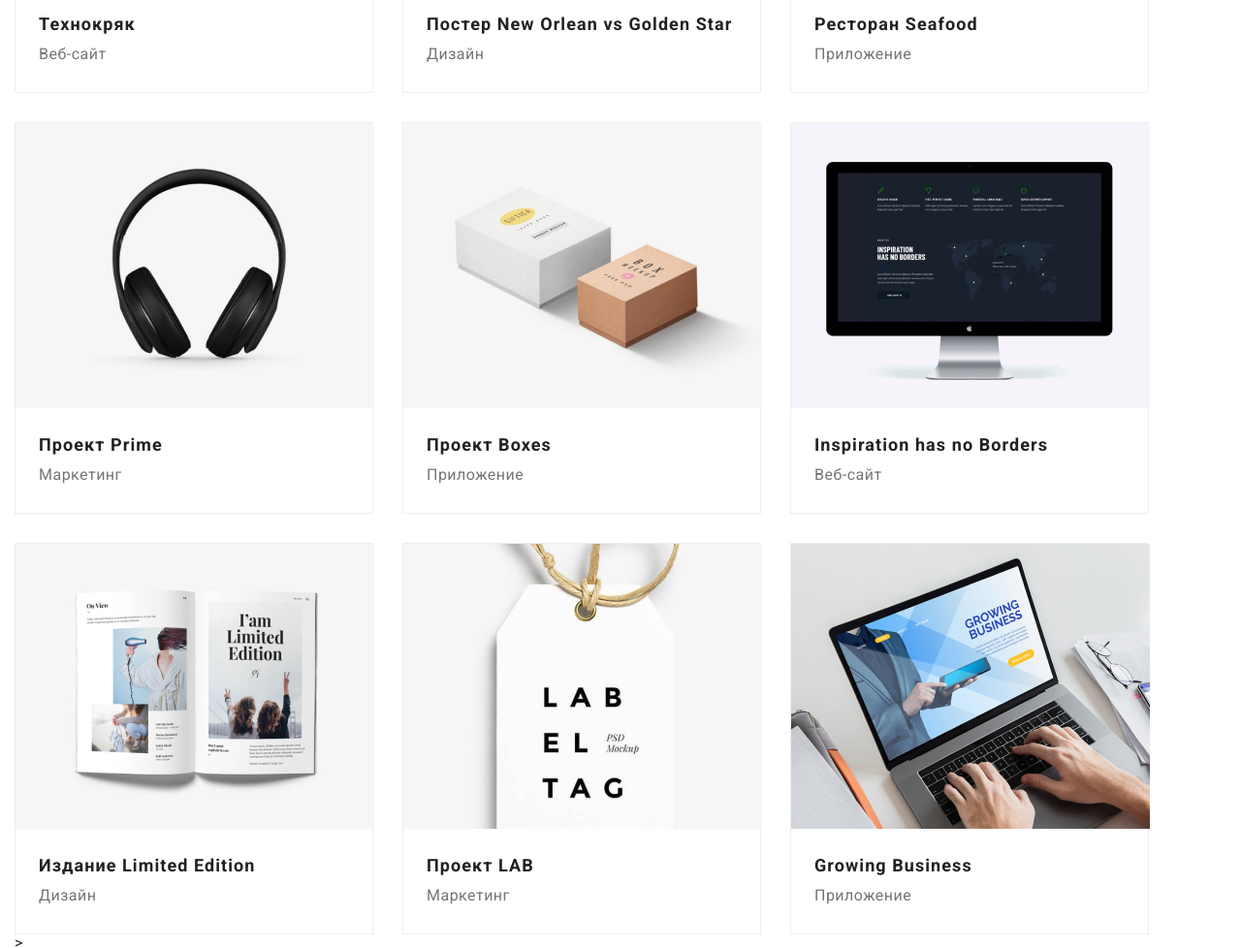
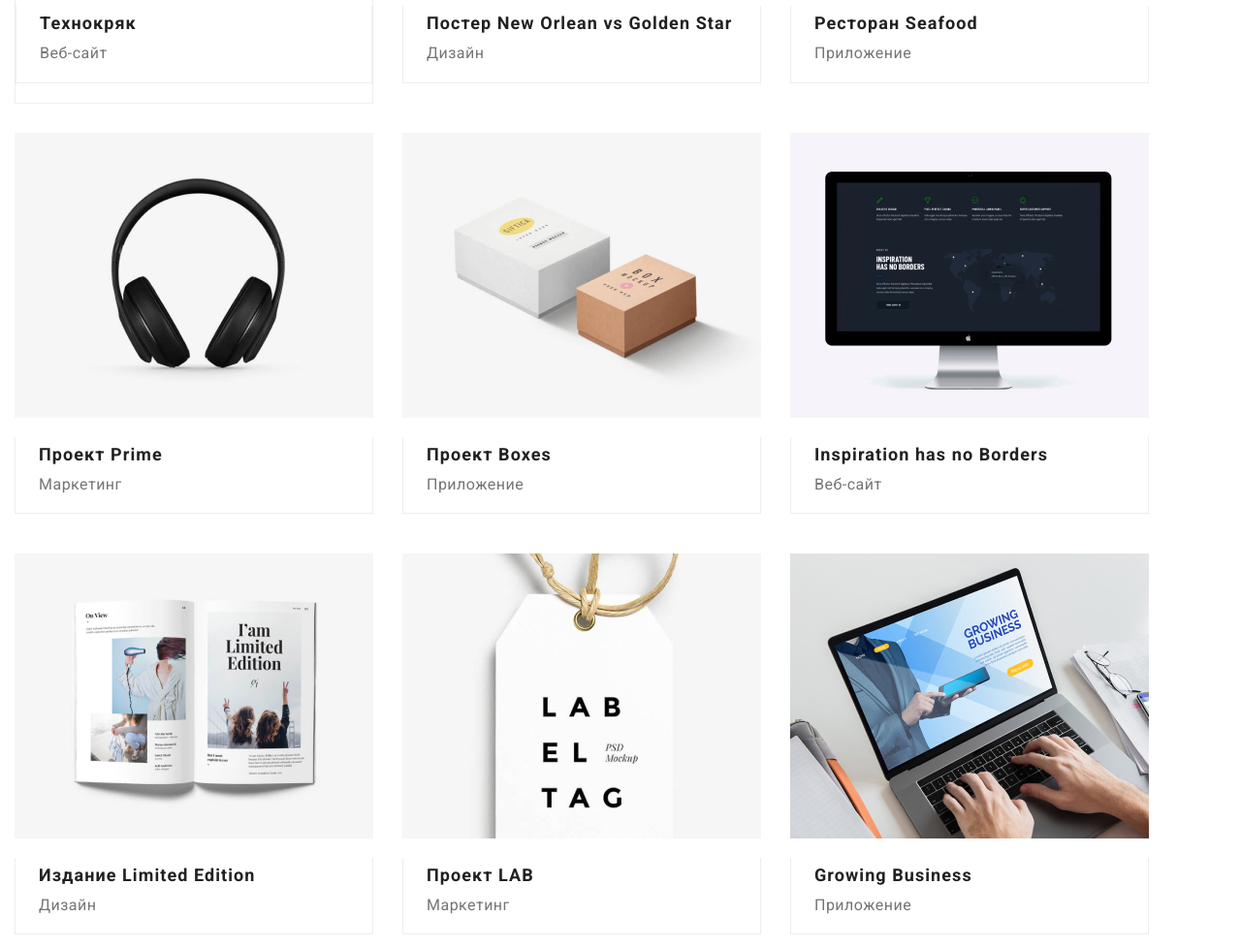
Before and after one commit to Andrian-Aff/goit-markup-hw-03, a plain HTML site: page portfolio.html in a window 1280 px wide. Shown: the part 560-1538 px from the top of the page at 97% size. Drawn offline with nearby package versions, Linux system fonts and the light colour scheme.

Commit message:
add project div

```diff
--- a/css/styles.css
+++ b/css/styles.css
@@ -389,8 +389,13 @@ body {
   margin-right: 30px;
   min-height: 404px;
   max-width: 370px;
+  margin-bottom: 30px;
+}
+
+.project-description {
   border: 1px solid var(--border-color-projects);
-  margin-bottom: 30px;
+  border-top: none;
+  padding-bottom: 20px;
 }
 
 .progect-list-item:nth-child(3n) {
--- a/portfolio.html
+++ b/portfolio.html
@@ -76,11 +76,13 @@
                     <section>
                         <ul class="projects-set list">
                             <li class="progect-list-item">
-                                <div>
+                                <div class="project-description">
                                 <a class="project-link link" href="">
                                     <img class="project-img" src="./img/portfolio/site.jpg" alt="Веб-сайт">
+                                    <div class="project-description">
                                         <h2 class="link progect-title">Технокряк</h2>
                                         <p class="progect-type link">Веб-сайт</p>
+                                    </div>
                                 </a>
                                 </div>
                             </li>
@@ -88,64 +90,80 @@
                             <li class="progect-list-item">
                                 <a class="project-link link" href="">
                                     <img class="project-img" src="./img/portfolio/poster.jpg" alt="Постер">
+                                    <div class="project-description">
                                         <h2 class="progect-title">Постер New Orlean vs Golden Star</h2>
                                         <p class="progect-type">Дизайн</p>
+                                     </div>
                                 </a>
                             </li>
 
                             <li class="progect-list-item">
                                 <a class="project-link link" href="">
                                     <img class="project-img" src="./img/portfolio/restoran.jpg" alt="Ресторан">
+                                    <div class="project-description">
                                         <h2 class="progect-title"> Ресторан Seafood</h2>
                                         <p class="progect-type">Приложение</p>
+                                    </div>
                                 </a>
                             </li>
 
                             <li class="progect-list-item">
                                 <a class="project-link link" href="">
                                     <img class="project-img" src="./img/portfolio/prime.jpg" alt="Проект Prime">
+                                        <div class="project-description">
                                             <h2 class="progect-title">Проект Prime</h2>
                                             <p class="progect-type">Маркетинг</p>
+                                        </div>
                                 </a>
                             </li>
 
                             <li class="progect-list-item">
                                 <a class="project-link link" href="">
                                     <img class="project-img" src="./img/portfolio/boxes.jpg" alt="Проект Boxes">
+                                    <div class="project-description">
                                         <h2 class="progect-title">Проект Boxes</h2>
                                         <p class="progect-type">Приложение</p>
+                                    </div>
                                 </a>
                             </li>
 
                             <li class="progect-list-item">
                                 <a class="project-link link" href="">
                                     <img class="project-img" src="./img/portfolio/insparation.jpg" alt="Веб-сайт">
+                                    <div class="project-description">
                                         <h2 class="progect-title">Inspiration has no Borders</h2>
                                         <p class="progect-type">Веб-сайт</p>
+                                    </div>
                                 </a>
                             </li>
 
                             <li class="progect-list-item">
                                 <a class="project-link link" href="">
                                     <img class="project-img" src="./img/portfolio/book.jpg" alt="Дизайн издания">
+                                    <div class="project-description">
                                         <h2 class="progect-title">Издание Limited Edition</h2>
                                         <p class="progect-type">Дизайн</p>
+                                    </div>
                                 </a>
                             </li>
 
                             <li class="progect-list-item">
                                 <a class="project-link link" href="">
                                     <img class="project-img" src="./img/portfolio/lab.jpg" alt="Проект LAB">
+                                    <div class="project-description">
                                         <h2 class="progect-title">Проект LAB</h2>
                                         <p class="progect-type">Маркетинг</p>
+                                    </div>
                                 </a>
                             </li>
 
                             <li class="progect-list-item">
                                 <a class="project-link link" href="">
                                     <img class="project-img" src="./img/portfolio/business.jpg" alt="Приложение Growing Business">
+                                    <div class="project-description">
                                         <h2 class="progect-title" lang="en">Growing Business</h2>
                                         <p class="progect-type">Приложение</p>
+                                    </div>
                                 </a>
                             </li>
                         </ul>
```
Lines whose indentation alone changed are shown as unchanged.
